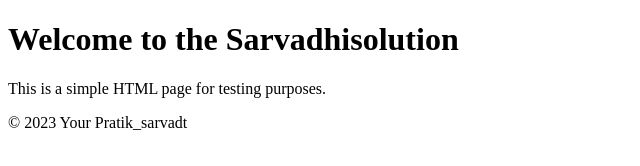
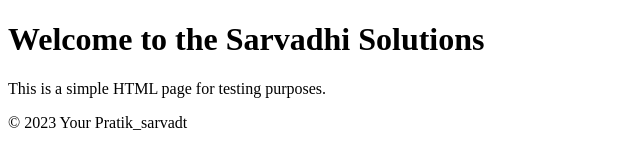
Before and after one commit to pratik596/HTML_server, a plain HTML site: page index.html in a window 1280 px wide. Shown: the full height of the page, 0-640 px from the left. Drawn offline with Linux system fonts and the light colour scheme.

Commit message:
Update index.html

```diff
--- a/index.html
+++ b/index.html
@@ -7,7 +7,7 @@
 </head>
 <body>
     <header>
-        <h1>Welcome to the Sarvadhisolution </h1>
+        <h1>Welcome to the Sarvadhi Solutions </h1>
     </header>
     <main>
         <p>This is a simple HTML page for testing purposes.</p>
```
